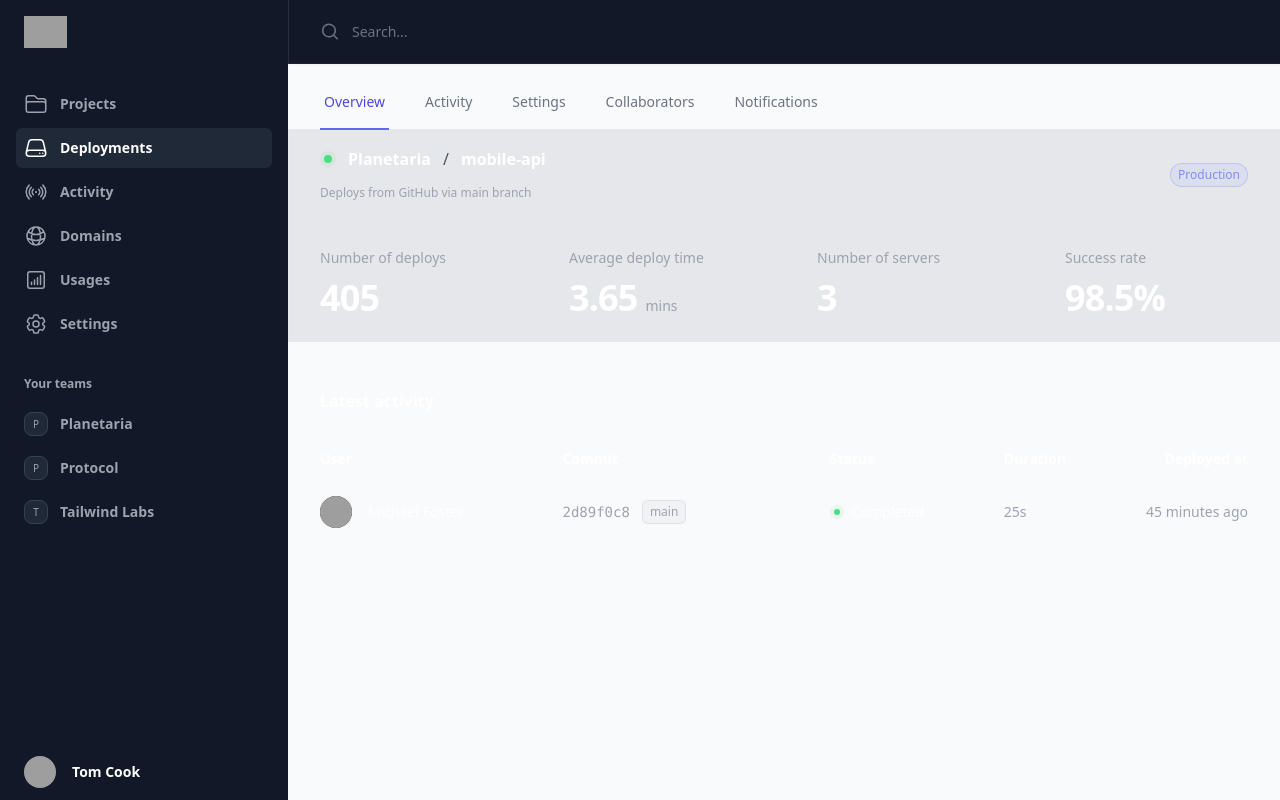
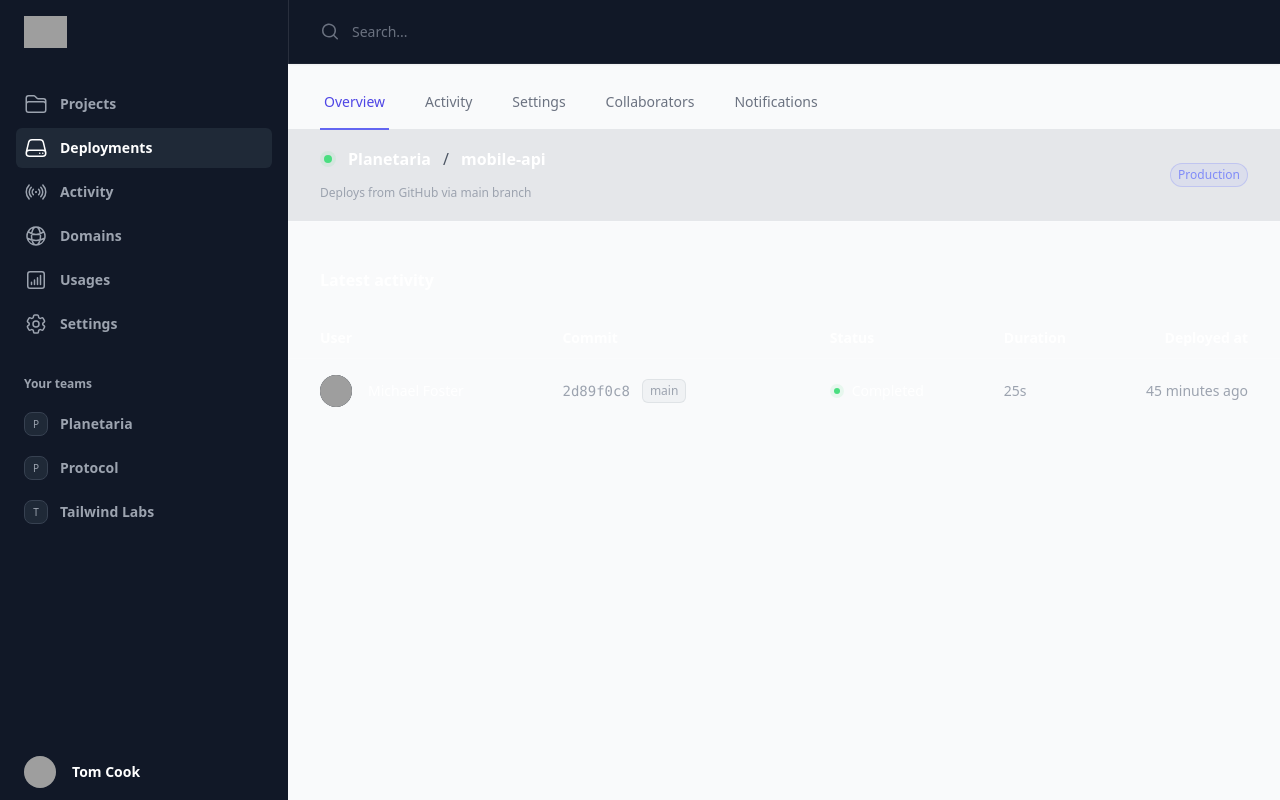
Before and after one commit to ehsansh84/social-dash-frnt, a React (Vite) app: page / in a window 1280 px wide. Built offline with nearby package versions, Linux system fonts and the light colour scheme; grey boxes are pictures that could not be loaded.

Commit message:
remove stats

```diff
--- a/src/Main.jsx
+++ b/src/Main.jsx
@@ -1,6 +1,5 @@
 import { ActivityList } from "./ActivityList"
 import { Heading } from "./Heading"
-import { Stats } from "./Stats"
 import { Tabs } from "./Tabs"
 
 export function Main() {
@@ -9,7 +8,6 @@ export function Main() {
       <header>
         <Tabs />
         <Heading />
-        <Stats />
       </header>
       <ActivityList />
     </main>
--- a/src/Stats.jsx
+++ /dev/null
@@ -1,39 +0,0 @@
-import { classNames } from "./utils"
-const stats = [
-  { name: "Number of deploys", value: "405" },
-  { name: "Average deploy time", value: "3.65", unit: "mins" },
-  { name: "Number of servers", value: "3" },
-  { name: "Success rate", value: "98.5%" },
-]
-
-export function Stats() {
-  return (
-    <div className="grid grid-cols-1 bg-gray-700/10 sm:grid-cols-2 lg:grid-cols-4">
-      {stats.map((stat, statIdx) => (
-        <div
-          key={stat.name}
-          className={classNames(
-            statIdx % 2 === 1
-              ? "sm:border-l"
-              : statIdx === 2
-                ? "lg:border-l"
-                : "",
-            "border-t border-white/5 py-6 px-4 sm:px-6 lg:px-8",
-          )}
-        >
-          <p className="text-sm font-medium leading-6 text-gray-400">
-            {stat.name}
-          </p>
-          <p className="mt-2 flex items-baseline gap-x-2">
-            <span className="text-4xl font-semibold tracking-tight text-white">
-              {stat.value}
-            </span>
-            {stat.unit ? (
-              <span className="text-sm text-gray-400">{stat.unit}</span>
-            ) : null}
-          </p>
-        </div>
-      ))}
-    </div>
-  )
-}
```
